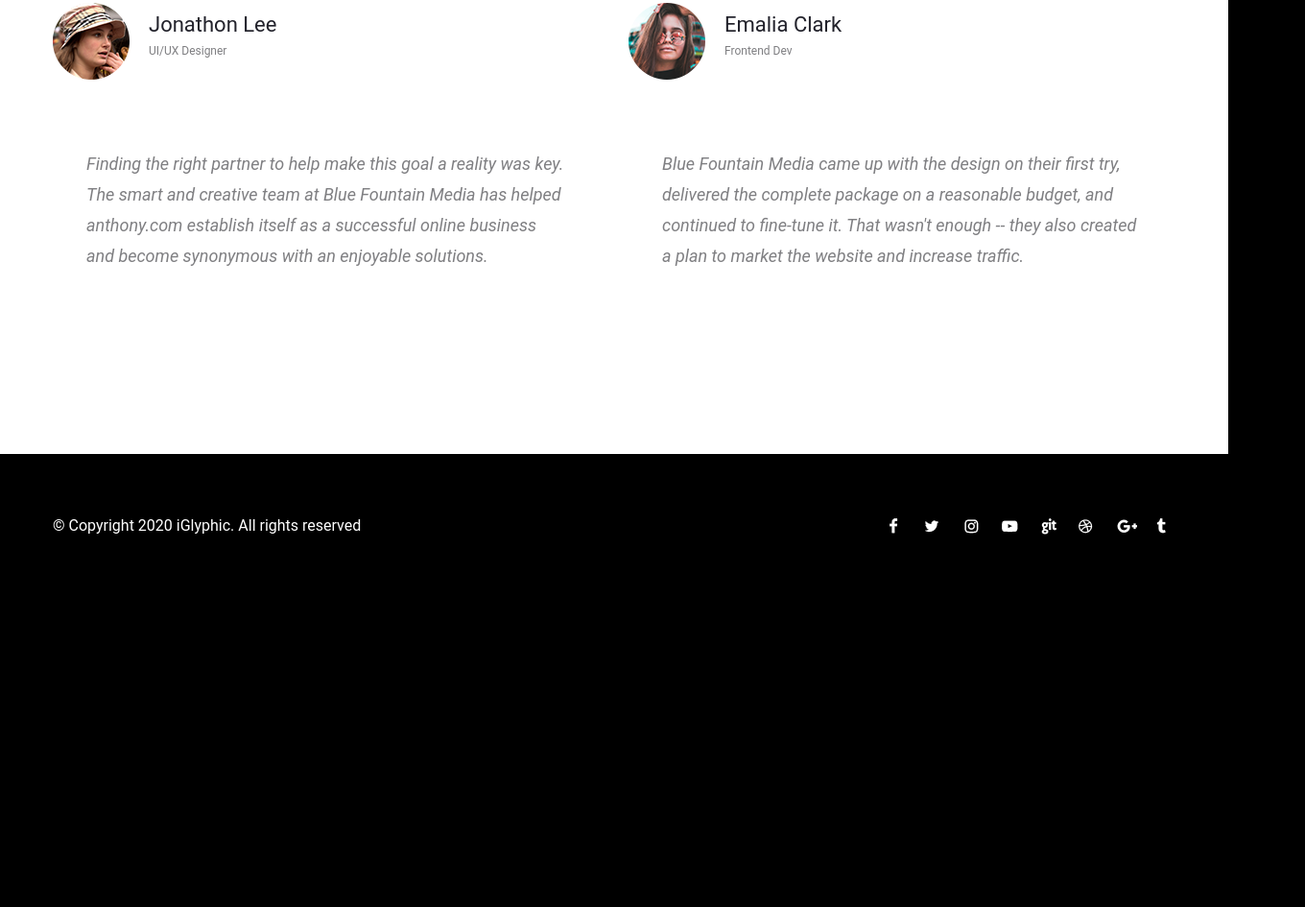
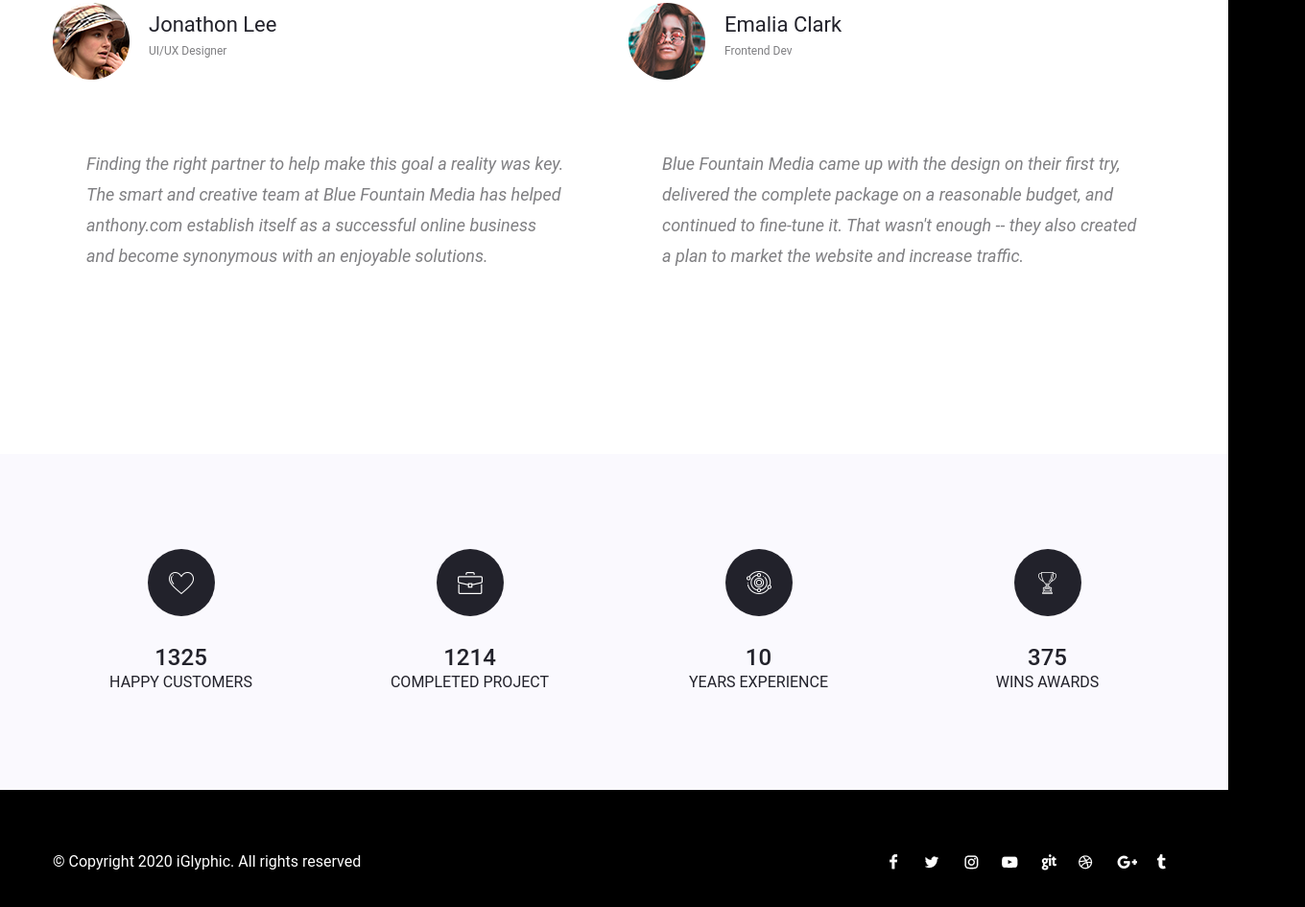
Before and after one commit to Elee-from-the-far-east/Myprojects, a website built with webpack: page src/index.html in a window 1280 px wide. Shown: the part 4634-5579 px from the top of the page at 96% size, 1360 px wide, since content can reach past the window. Before the commit the page ends 5257 px from the top, so only its background shows below. Built offline with nearby package versions, Linux system fonts and the light colour scheme.

Commit message:
achivment

```diff
--- /dev/null
+++ b/src/SCSS/blocks/achivments/achivments.html
@@ -0,0 +1,22 @@
+<section class="achivments">
+  <div class="container">
+    <dl class="achivments__list">
+      <div class="achivments__container">
+        <dt class="achivments__achivment">1325</dt>
+        <dd class="achivment__description">Happy Customers</dd>
+      </div>
+      <div class="achivments__container">
+        <dt class="achivments__achivment">1214</dt>
+        <dd class="achivment__description">Completed Project</dd>
+      </div>
+      <div class="achivments__container">
+        <dt class="achivments__achivment">10</dt>
+        <dd class="achivment__description">Years Experience</dd>
+      </div>
+      <div class="achivments__container">
+        <dt class="achivments__achivment">375</dt>
+        <dd class="achivment__description">Wins Awards</dd>
+      </div>
+    </dl>
+  </div>
+</section>
--- /dev/null
+++ b/src/SCSS/blocks/achivments/achivments.scss
@@ -0,0 +1,64 @@
+.achivments {
+  background-color: $lightbg;
+}
+
+.achivments__list {
+  display: flex;
+  flex-wrap: wrap;
+  align-items: center;
+  justify-content: center;
+  min-height: 350px;
+  margin: 0 -135px 0 0;
+}
+
+.achivments__container {
+  position: relative;
+
+  width: 166px;
+  margin: 0 135px 0 0;
+  padding-top: 100px;
+
+  text-align: center;
+
+  &::before {
+    @include psedo-absolute(70px, 70px);
+    left: 50%;
+
+    background-color: $darkbg;
+    background-repeat: no-repeat;
+    background-position: center;
+    border-radius: 50%;
+
+    transform: translateX(-50%);
+  }
+
+  &:nth-child(1)::before {
+    background-image: url("../../../images/achiv/a1.png");
+  }
+
+  &:nth-child(2)::before {
+    background-image: url("../../../images/achiv/a2.png");
+  }
+
+  &:nth-child(3)::before {
+    background-image: url("../../../images/achiv/a3.png");
+  }
+
+  &:nth-child(4)::before {
+    background-image: url("../../../images/achiv/a4.png");
+  }
+}
+
+.achivments__achivment {
+  font-weight: 500;
+  font-size: 24px;
+  line-height: 26px;
+}
+
+.achivment__description {
+  margin: 0;
+
+  font-size: 16px;
+  line-height: 26px;
+  text-transform: uppercase;
+}
--- a/src/SCSS/main.scss
+++ b/src/SCSS/main.scss
@@ -14,6 +14,7 @@
 @import "./blocks/my-portfolio/my-portfolio";
 @import "./blocks/freelance/freelance";
 @import "./blocks/testimonials/testimonials";
+@import "./blocks/achivments/achivments";
 
 * {
   box-sizing: border-box;
--- a/src/SCSS/reuseables/mixins.scss
+++ b/src/SCSS/reuseables/mixins.scss
@@ -15,7 +15,6 @@
 
   width: $width;
   height: $height;
-  height: 0;
 
   content: "";
 }
--- a/src/index.html
+++ b/src/index.html
@@ -21,7 +21,8 @@
       require('html-loader!./SCSS/blocks/my-services/my-services.html') %> <%=
       require('html-loader!./SCSS/blocks/my-portfolio/my-portfolio.html') %> <%=
       require('html-loader!./SCSS/blocks/freelance/freelance.html') %> <%=
-      require('html-loader!./SCSS/blocks/testimonials/testimonials.html') %>
+      require('html-loader!./SCSS/blocks/testimonials/testimonials.html') %> <%=
+      require('html-loader!./SCSS/blocks/achivments/achivments.html') %>
     </main>
     <%= require('html-loader!./SCSS/blocks/footer/footer.html') %>
     <script src=" <%= htmlWebpackPlugin.files.js[1]||htmlWebpackPlugin.files.js[0] %>"></script>
```
Also changed, not shown: src/images/achiv/a1.png (renamed from src/images/achiv/Forma 1.png), src/images/achiv/a2.png (renamed from src/images/achiv/Forma 1-1.png), src/images/achiv/a3.png (renamed from src/images/achiv/Forma 1-2.png), src/images/achiv/a4.png (renamed from src/images/achiv/Shape 1.png).
